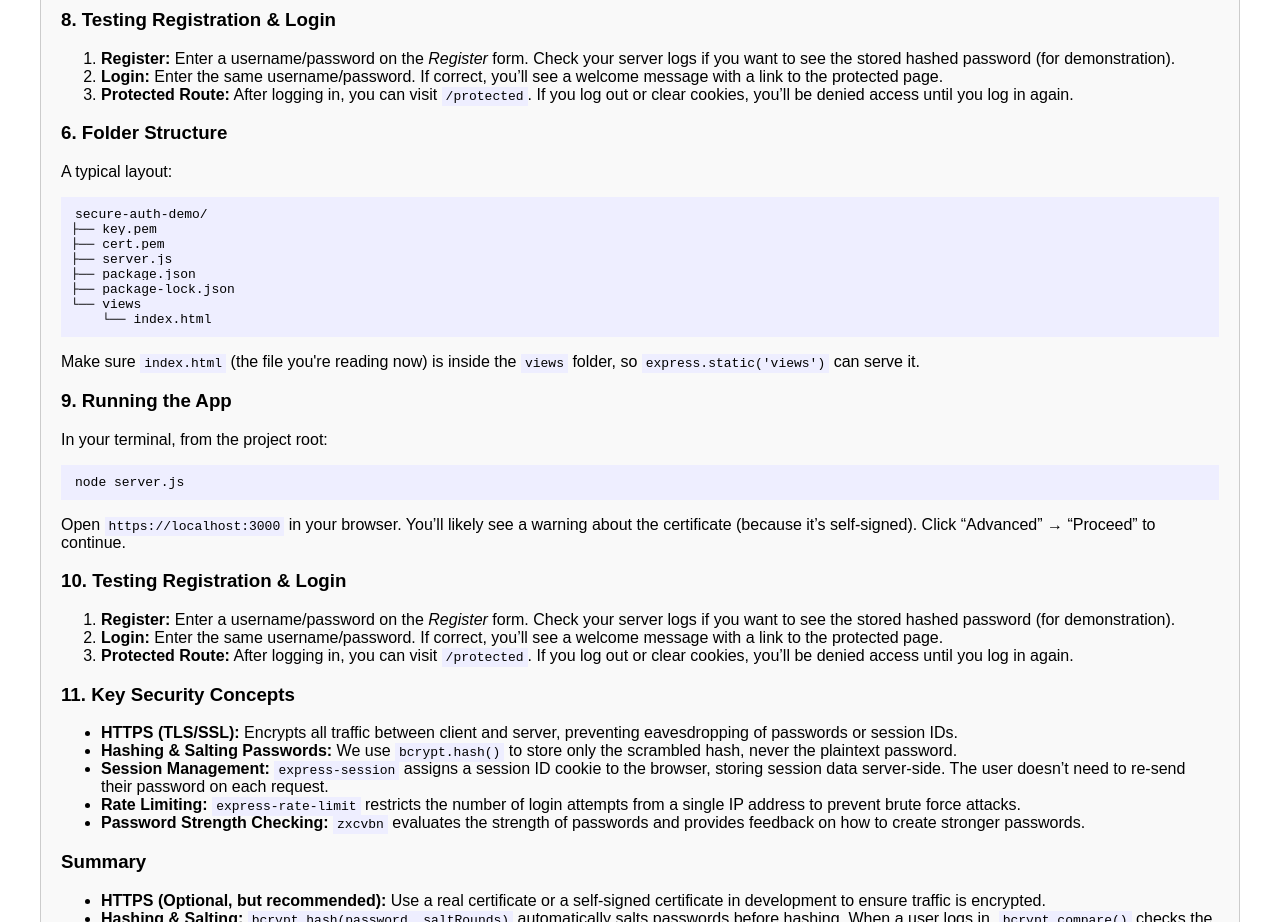
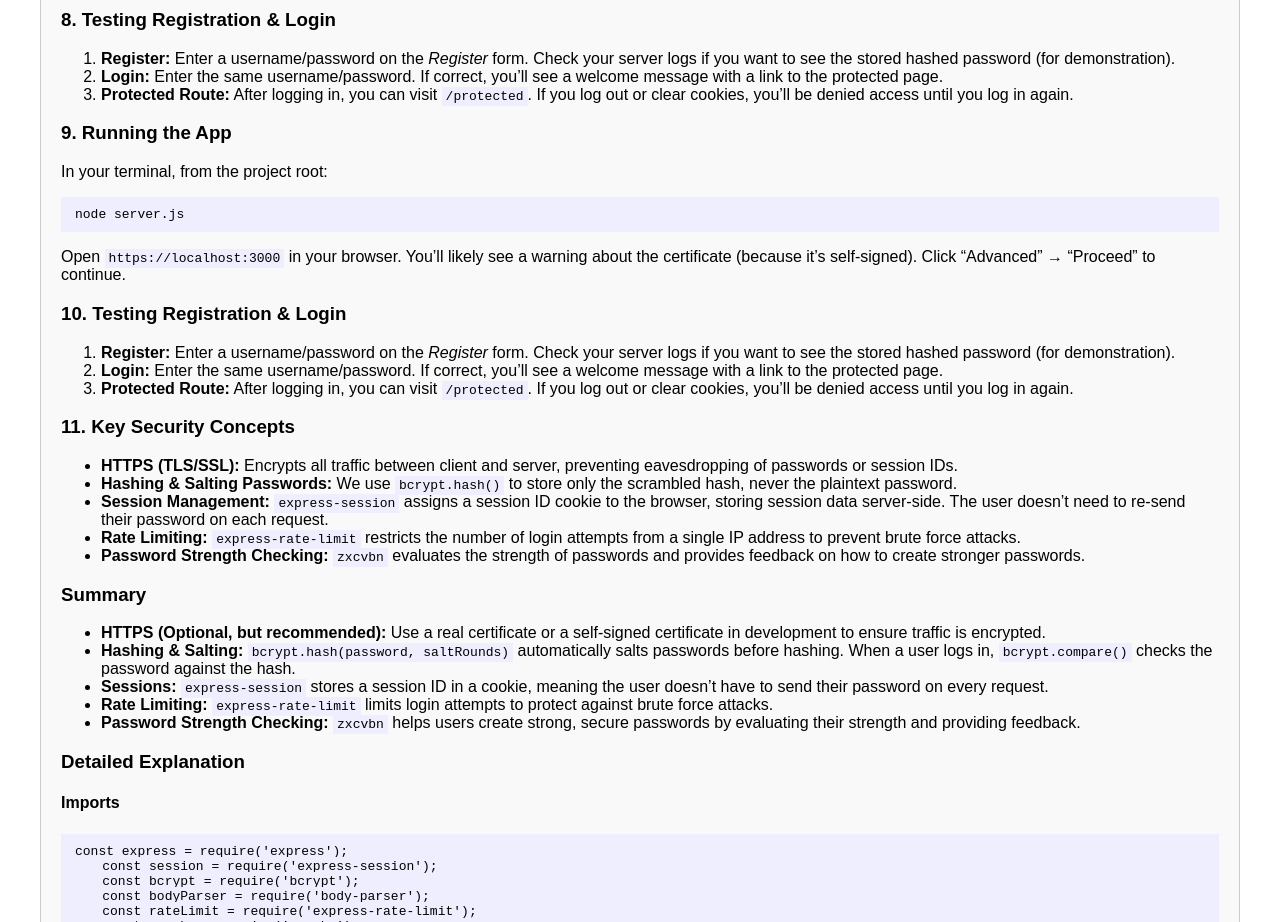
Before and after one commit to hanfeyyap/secure-auth-demo, a website: page views/index.html in a window 1280 px wide. Shown: the part 4060-4982 px from the top of the page. Drawn offline with Linux system fonts and the light colour scheme.

Commit message:
Update index.html

```diff
--- a/views/index.html
+++ b/views/index.html
@@ -303,25 +303,6 @@ https.createServer(options, app).listen(PORT, () => {
       </li>
     </ol>
 
-    <h3>6. Folder Structure</h3>
-    <p>
-      A typical layout:
-    </p>
-    <pre><code>secure-auth-demo/
-├── key.pem
-├── cert.pem
-├── server.js
-├── package.json
-├── package-lock.json
-└── views
-    └── index.html
-</code></pre>
-
-    <p>
-      Make sure <code>index.html</code> (the file you're reading now) is inside the
-      <code>views</code> folder, so <code>express.static('views')</code> can serve it.
-    </p>
-
     <h3>9. Running the App</h3>
     <p>In your terminal, from the project root:</p>
     <pre><code>node server.js
```
